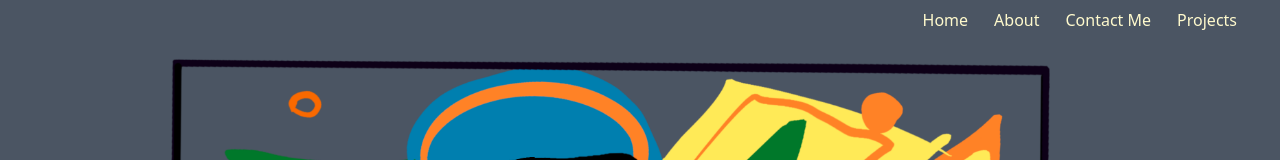
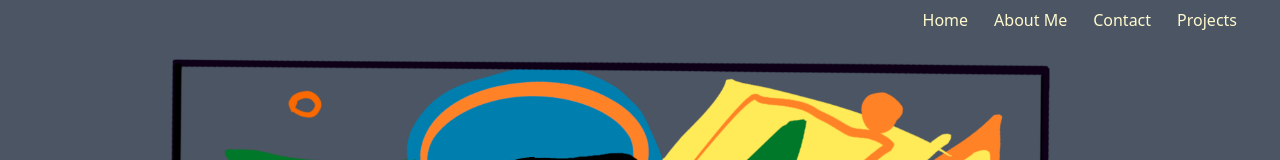
Before and after one commit to Will-rd/Will.com, a React (Create React App) app: page / in a window 1280 px wide. Shown: the top 160 px of the page. Built offline with nearby package versions, Linux system fonts and the light colour scheme.

Commit message:
set basic infor into the about and contact pages and hooked up the links.

```diff
--- a/src/App.css
+++ b/src/App.css
@@ -15,3 +15,11 @@
     --tw-bg-opacity: 1;
     background-color: rgb(75 85 99 / var(--tw-bg-opacity));
 }
+
+#about {
+    color: lemonchiffon;
+}
+
+#contact {
+    color: lemonchiffon;
+}
--- a/src/components/Nav/index.js
+++ b/src/components/Nav/index.js
@@ -2,7 +2,7 @@ import React from "react";
 import { useState } from "react"
 import Hamburger from "../Hamburger"
 
-export default function Nav({ currentPage, handlePageChange}) {
+export default function Nav({ currentPage, handlePageChange }) {
 
     const [hamburgerOpen, setHamburgerOpen] = useState(false);
 
@@ -24,8 +24,20 @@ export default function Nav({ currentPage, handlePageChange}) {
                         </a>
 
                     </li>
-                    <li className="m-2">About</li>
-                    <li className="m-2">Contact Me</li>
+                    <li className="m-2">
+                        <a
+                            href="#about"
+                            onClick={() => handlePageChange('About')}
+                            className={currentPage === 'About' ? 'nav-link active' : 'nav-link'}
+                        >
+                            About Me</a></li>
+                            <li className="m-2">
+                        <a
+                            href="#about"
+                            onClick={() => handlePageChange('Contact')}
+                            className={currentPage === 'Contact' ? 'nav-link active' : 'nav-link'}
+                        >
+                            Contact</a></li>
                     <li className="m-2">
                         <a
                             href="#projects"
--- a/src/components/PortfolioContainer.js
+++ b/src/components/PortfolioContainer.js
@@ -2,8 +2,8 @@
 import React, { useState } from "react";
 import Nav from "./Nav";
 import Home from "./pages/Home";
-// import About from "./pages/About";
-// import Contact from "./pages/Contact";
+import About from "./pages/About";
+import Contact from "./pages/Contact";
 // import Funsies from "./pages/Funsies";
 import Projects from "./pages/Projects";
 
@@ -19,6 +19,12 @@ export default function PortfolioContainer() {
         }
         if (currentPage === 'Projects') {
             return <Projects />;
+        }
+        if (currentPage === 'About') {
+            return <About />;
+        }
+        if (currentPage === 'Contact') {
+            return <Contact />
         }
     };
 
--- a/src/components/pages/About.js
+++ b/src/components/pages/About.js
@@ -1,10 +1,16 @@
 import React from "react";
 export default function About() {
-    return (
-        <div>
-      <h1 className="text-4xl">About the Developer</h1>
-      <p>
+  return (
+    <div id="about" className="" >
+      <h1 className="text-4xl text-center">About the Developer</h1>
+      <p className="text-center m-10" >
+        My name is Will Putnam and I have worked as an automotive technician for the past seven years,<br />
+        I wanted a career change that was easier on my body so I entered the Full stack web development<br />
+        bootcamp at Georgia Tech, a full time 12 week fast paced course. I have since fallen in love with programming <br />
+        and learning new skills to add to my portfolio. I specialize in the MERN stack, but I am currently learning <br />
+        Golang and Python as well as the linux operating system. This website is currently still constantly under construction <br />
+        as I complete more and more projects and or layout ideas on a regular basis.
       </p>
     </div>
-    );
+  );
 }
--- a/src/components/pages/Contact.js
+++ b/src/components/pages/Contact.js
@@ -1,9 +1,14 @@
 import React from "react";
 export default function Contact() {
-    return (
-        <div>
-      <h1>Contact Page</h1>
+  return (
+    <div id="contact" className="text-center" >
+      <h1>Contact Me</h1>
+      <ul>
+        <li>Email: wdputnam42@gmail.com</li>
+        <li>LinkedIn: <a href="https://www.linkedin.com/in/will-putnam-4b028527a/" >Click here</a> </li>
+        <li>GitHub: <a href="https://github.com/Will-rd" >Click here</a> </li>
+      </ul>
 
     </div>
-    );
+  );
 }
```
Lines whose indentation alone changed are shown as unchanged.
